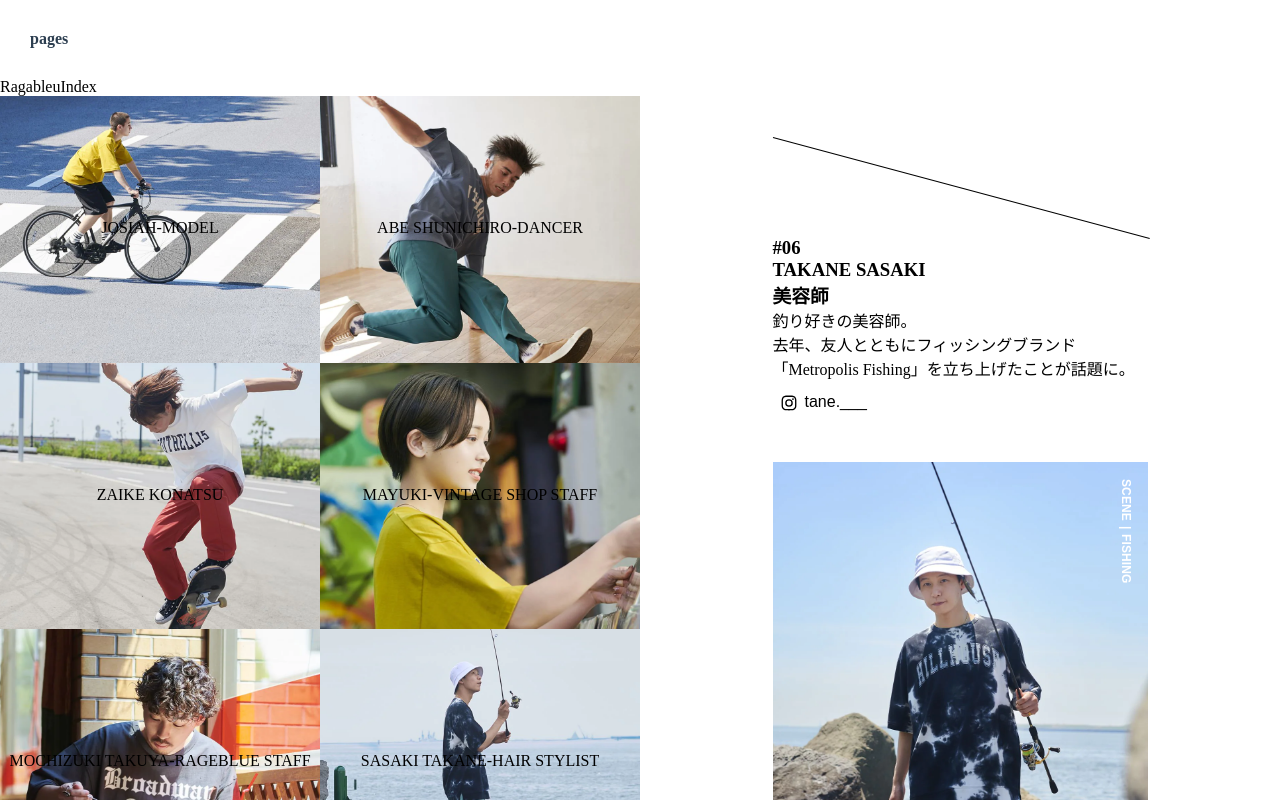
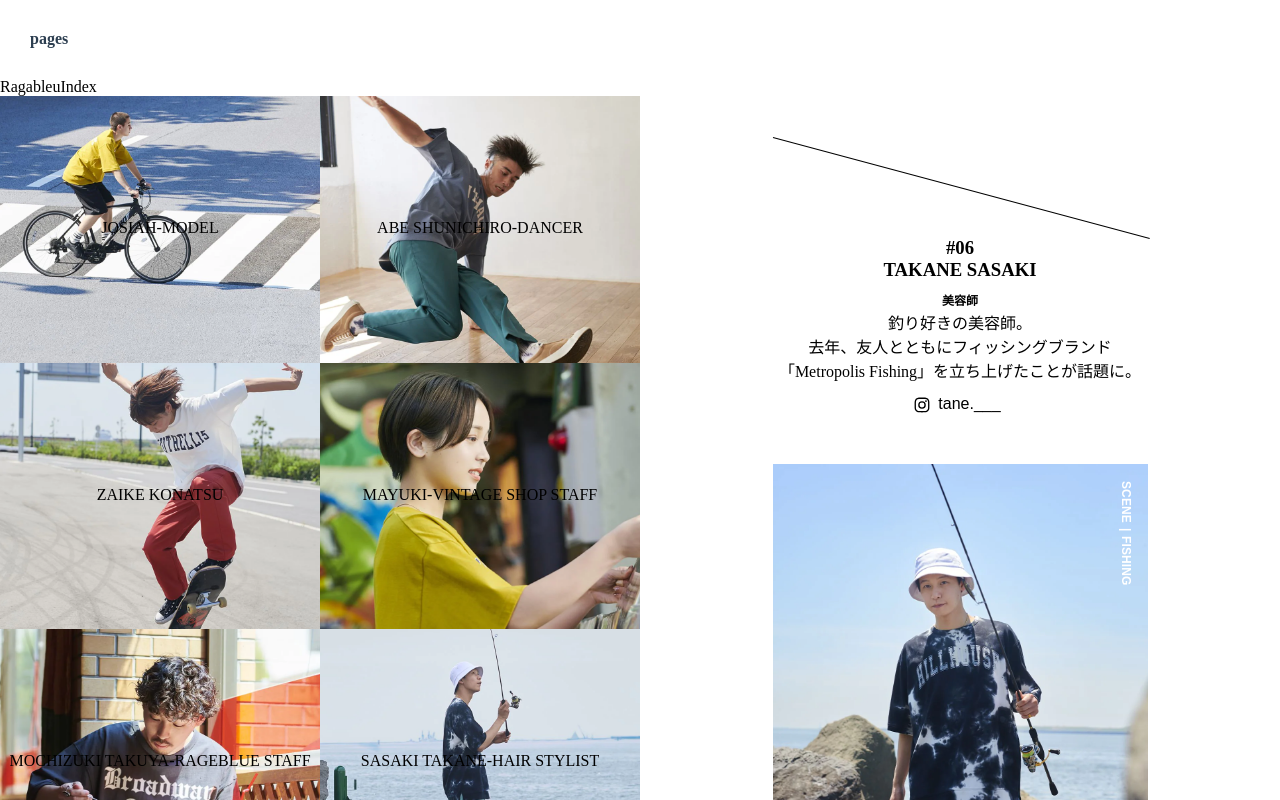
Before and after one commit to kiku-tea/kit-kakeibo, a Vue app: page /#/home-page/rageblue in a window 1280 px wide. Shown: the top 800 px of the page. Built offline with nearby package versions, Linux system fonts and the light colour scheme; the HTML template or start-up script is replaced by a standard one; what vue-cookies would draw is missing.

Commit message:
LookIntro.HeadingOccupation: add animation

```diff
--- a/src/components/rageblue/molecules/LookIntro.vue
+++ b/src/components/rageblue/molecules/LookIntro.vue
@@ -1,5 +1,5 @@
 <script setup>
-import { ref, defineProps, onBeforeMount } from 'vue';
+import { ref, defineProps, onBeforeMount, onMounted, onBeforeUnmount } from 'vue';
 import RandomChar from "../atoms/RandomChar.vue";
 const props = defineProps({
   num: Number,
@@ -15,6 +15,25 @@ onBeforeMount(()=>{
   delay.value = 1000 / (props.firstName.length + props.familyName.length);
 });
 
+let once = false;
+const headingOcc = ref(); //当コンポーネントのDOMアクセス用
+const onScroll = ()=>{
+  console.log(headingOcc.value);
+  const targetPosition = headingOcc.value.getBoundingClientRect().top;
+  if(targetPosition <= window.innerHeight && !once){
+    once = true;
+    headingOcc.value.classList.add('is-show');
+  }
+}
+
+onMounted(()=>{
+  window.addEventListener('scroll', onScroll);
+  onScroll();
+});
+onBeforeUnmount(()=>{
+  window.removeEventListener('scroll', onScroll);
+});
+
 </script>
 <template>
   <div class="look-intro">
@@ -27,7 +46,7 @@ onBeforeMount(()=>{
         <RandomChar v-for="char,i in familyName.split('')" :key="i"
           :char="char" :time="500" :delay="(firstName.length*delay + i*delay)"></RandomChar>
       </p>
-      <p class="look-intro__heading-occupation">{{occupation}}</p>
+      <p class="look-intro__heading-occupation" ref="headingOcc"><span>{{occupation}}</span></p>
     </h3>
     <p class="look-intro__lead"><slot></slot></p>
     <div class="look-intro__insta">
@@ -39,7 +58,7 @@ onBeforeMount(()=>{
 </template>
 <style scoped>
 .look-intro{
-
+  text-align: center;
 }
 .look-intro__insta-anchor{
   position: relative;
@@ -66,4 +85,50 @@ onBeforeMount(()=>{
   background-size: cover;
   background-image: url("@/assets/img/svg/ico_insta.svg");
 }
+
+.look-intro__heading-occupation{
+  font-size: 12px;
+  display: inline-block;
+  position: relative;
+  margin-top: 2.67%;
+  font-weight: 600;
+}
+.look-intro__heading-occupation span{
+  opacity: 0;
+}
+.look-intro__heading-occupation.is-show span{
+  opacity: 1;
+}
+.look-intro__heading-occupation::after{
+  content: '';
+  position: absolute;
+  top: 0;
+  left: 0;
+  width: 100%;
+  height: 100%;
+  background-color: #000;
+  transform: scaleX(0) translate3d(0,0,0);
+}
+.look-intro__heading-occupation.is-show::after{
+  animation: look_heading_occu 700ms cubic-bezier(0.19, 1, 0.22, 1) forwards;
+}
+@keyframes look_heading_occu {
+  0% {
+    transform: scaleX(0) translate3d(0,0,0);
+    transform-origin: left;
+  }
+  50% {
+    transform-origin: left;
+  }
+  51% {
+    transform-origin: right;
+  }
+  50%,55%{
+    transform: scaleX(1) translate3d(0,0,0);
+  }
+  100% {
+    transform: scaleX(0) translate3d(0,0,0);
+    transform-origin: right;
+  }
+}
 </style>
```
